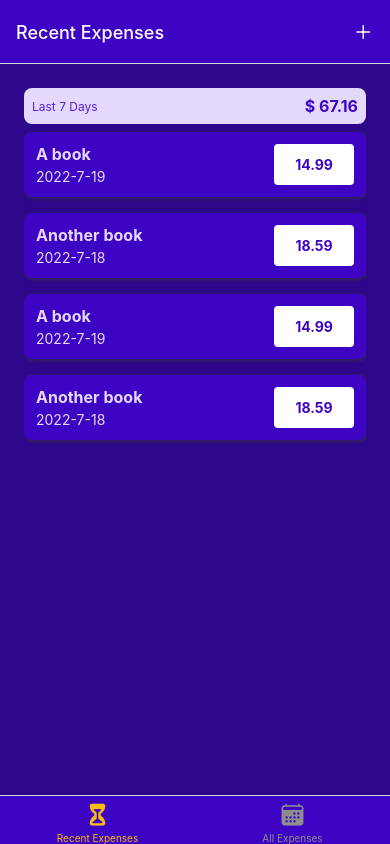
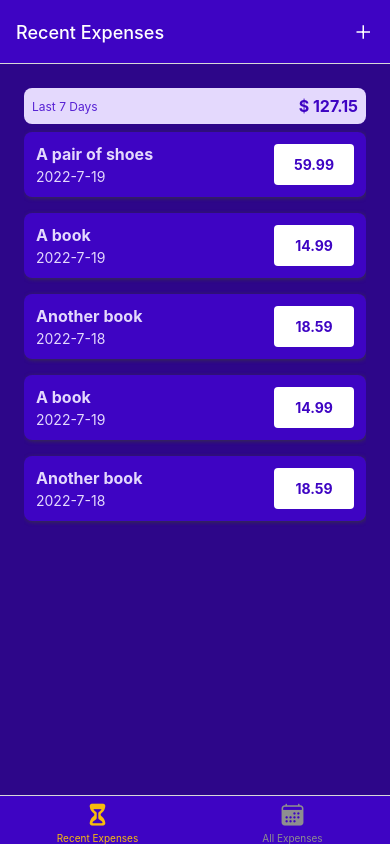
Before and after one commit to ghidalg0/XpenseTracker, a React Native app: screen / in a window 390 px wide. Built offline with nearby package versions, Linux system fonts and the light colour scheme.

Commit message:
delete and update are functional

```diff
--- a/screens/ManageExpenseScreen.js
+++ b/screens/ManageExpenseScreen.js
@@ -1,4 +1,4 @@
-import { useLayoutEffect } from "react";
+import { useContext, useLayoutEffect } from "react";
 import { StyleSheet, View } from "react-native";
 
 // Component
@@ -7,11 +7,14 @@ import { IconButton } from "../components/UI/IconButton";
 
 // Styling
 import { GlobalStyles } from "../constants/styles";
+import { ExpensesContext } from "../store/expenses-context";
 
 export const ManageExpense = ({ route, navigation }) => {
 
-  const editexExpenseId = route.params?.expenseId;
-  const isEditing = !!editexExpenseId; // converts value into a boolean
+  const expensesCtx = useContext(ExpensesContext);
+
+  const editedExpenseId = route.params?.expenseId;
+  const isEditing = !!editedExpenseId; // converts value into a boolean
 
   useLayoutEffect(() => {
     navigation.setOptions({
@@ -20,6 +23,7 @@ export const ManageExpense = ({ route, navigation }) => {
   }, [navigation, isEditing]);
 
   const deleteExpenseHandler = () => {
+    expensesCtx.deleteExpense(editedExpenseId);
     navigation.goBack();
   };
 
@@ -28,6 +32,11 @@ export const ManageExpense = ({ route, navigation }) => {
   };
 
   const confirmHandler = () => {
+    if (isEditing) {
+      expensesCtx.updateExpense(editedExpenseId, {description: "test update", amount: 9.99, date: new Date("2022-07-22")});
+    } else {
+      expensesCtx.addExpense({description: "test", amount: 9.99, date: new Date("2022-07-22")});
+    }
     navigation.goBack();
   };
 
--- a/screens/RecentExpensesScreen.js
+++ b/screens/RecentExpensesScreen.js
@@ -11,7 +11,7 @@ export const RecentExpenses = () => {
   const recentExpenses = expensesContext.expenses.filter((expense) => {
       const today = new Date();
       const date7DaysAgo = getDateMinusDays(today, 7);
-      return expense.date > date7DaysAgo;
+      return (expense.date > date7DaysAgo) && (expense.date <= today);
     }
   );
 
--- a/store/expenses-context.js
+++ b/store/expenses-context.js
@@ -5,13 +5,13 @@ const MOCK_DATA = [
     id: 'e1',
     description: 'A pair of shoes',
     amount: 59.99,
-    date: new Date('2021-12-19'),
+    date: new Date('2022-07-19'),
   },
   {
     id: 'e2',
     description: 'A pair of trousers',
     amount: 89.29,
-    date: new Date('2022-01-05'),
+    date: new Date('2022-07-05'),
   },
   {
     id: 'e3',
```
